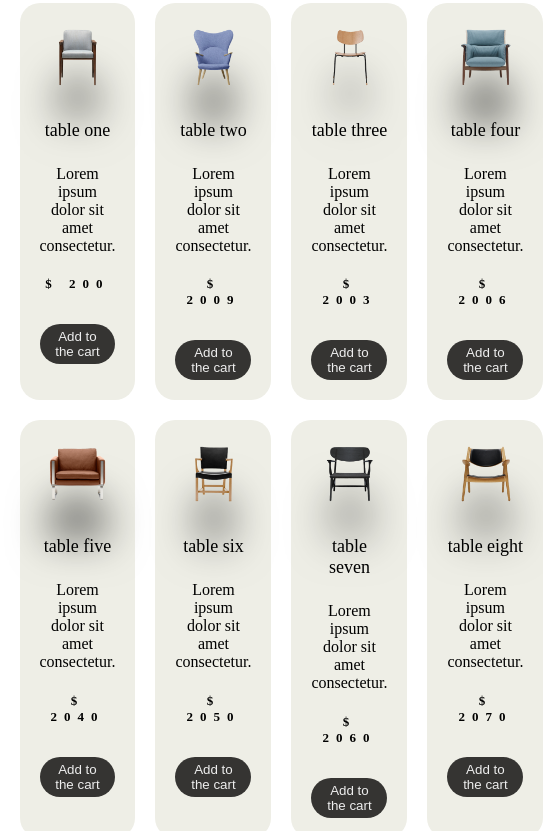
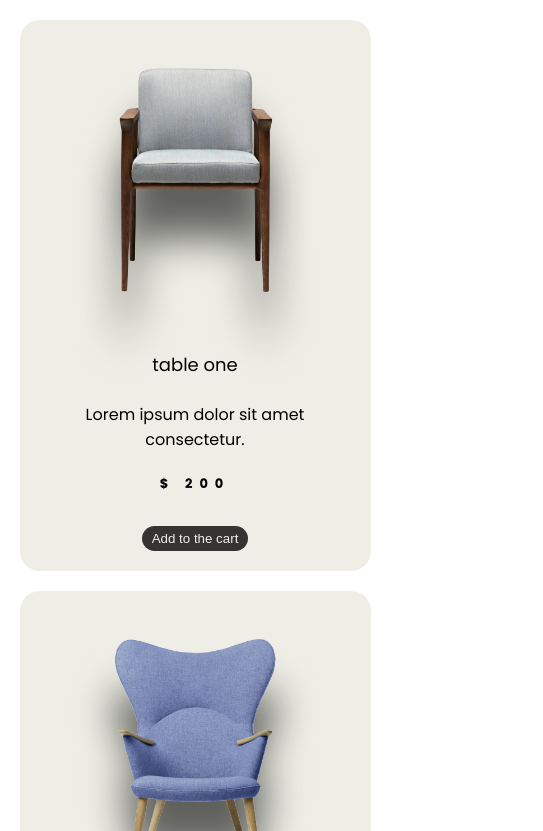
Before and after one commit to shaybka/shoppingcart, a plain HTML site: page index.html in a window 390 px wide. Shown: the part 106-937 px from the top of the page, 543 px wide, since content can reach past the window. Drawn offline with Linux system fonts and the light colour scheme.

Commit message:
Refine CSS styles for better readability and responsiveness

```diff
--- a/style.css
+++ b/style.css
@@ -1,4 +1,4 @@
-/* @import url('https://fonts.googleapis.com/css2?family=Poppins:ital,wght@0,400;0,600;0,700;0,800;1,600&display=swap'); */
+@import url('https://fonts.googleapis.com/css2?family=Poppins:ital,wght@0,400;0,600;0,700;0,800;1,600&display=swap');
 
 body{
     margin: 0;
@@ -177,3 +177,21 @@ header{
     display: flex;
     align-items: center;
 }
+
+
+/* Responsive Styles */
+@media screen and (max-width: 768px) {
+    .container {
+      width: 90%;
+      padding-top: 20px;
+    }
+    .listProduct {
+      grid-template-columns: repeat(2, 1fr);
+    }
+  }
+
+  @media screen and (max-width: 480px) {
+    .listProduct {
+      grid-template-columns: repeat(1, 1fr);
+    }
+  }
```
